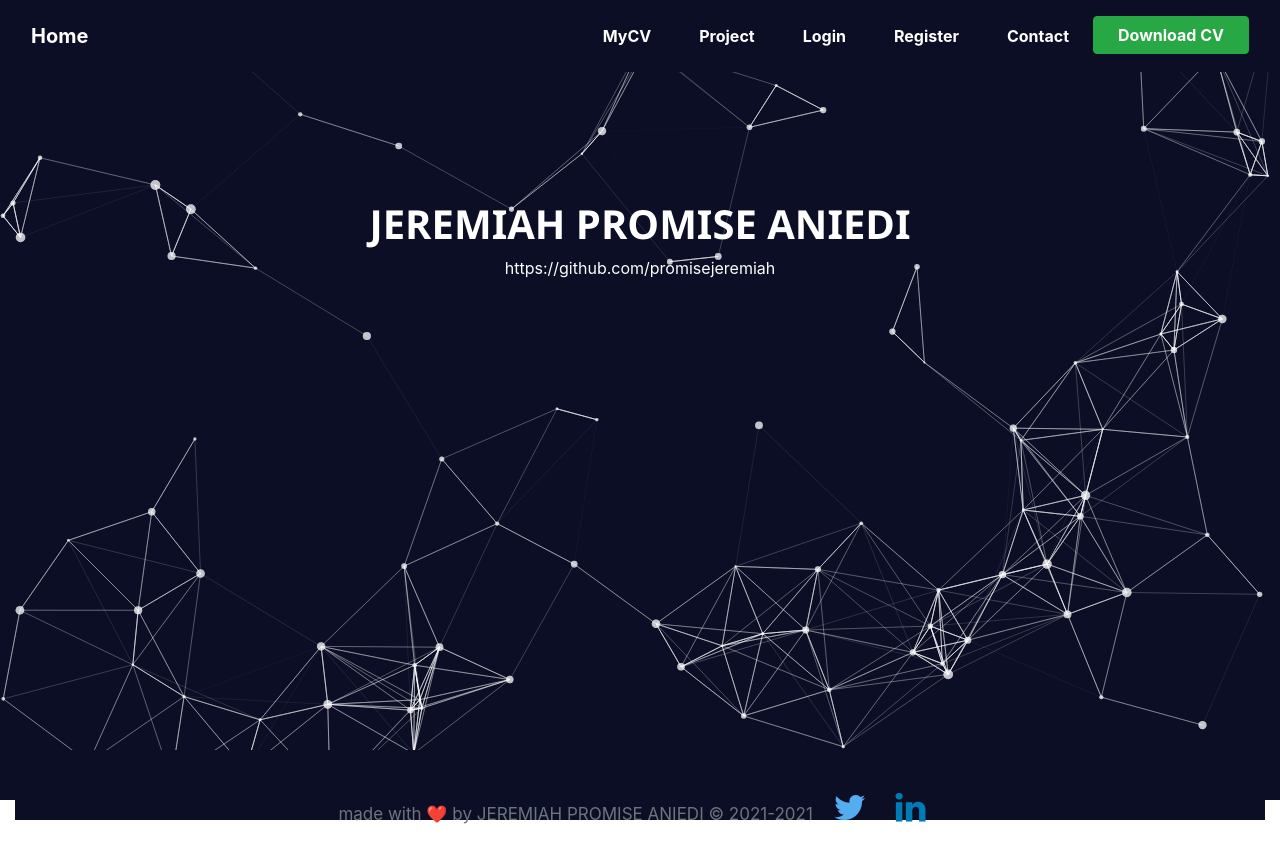
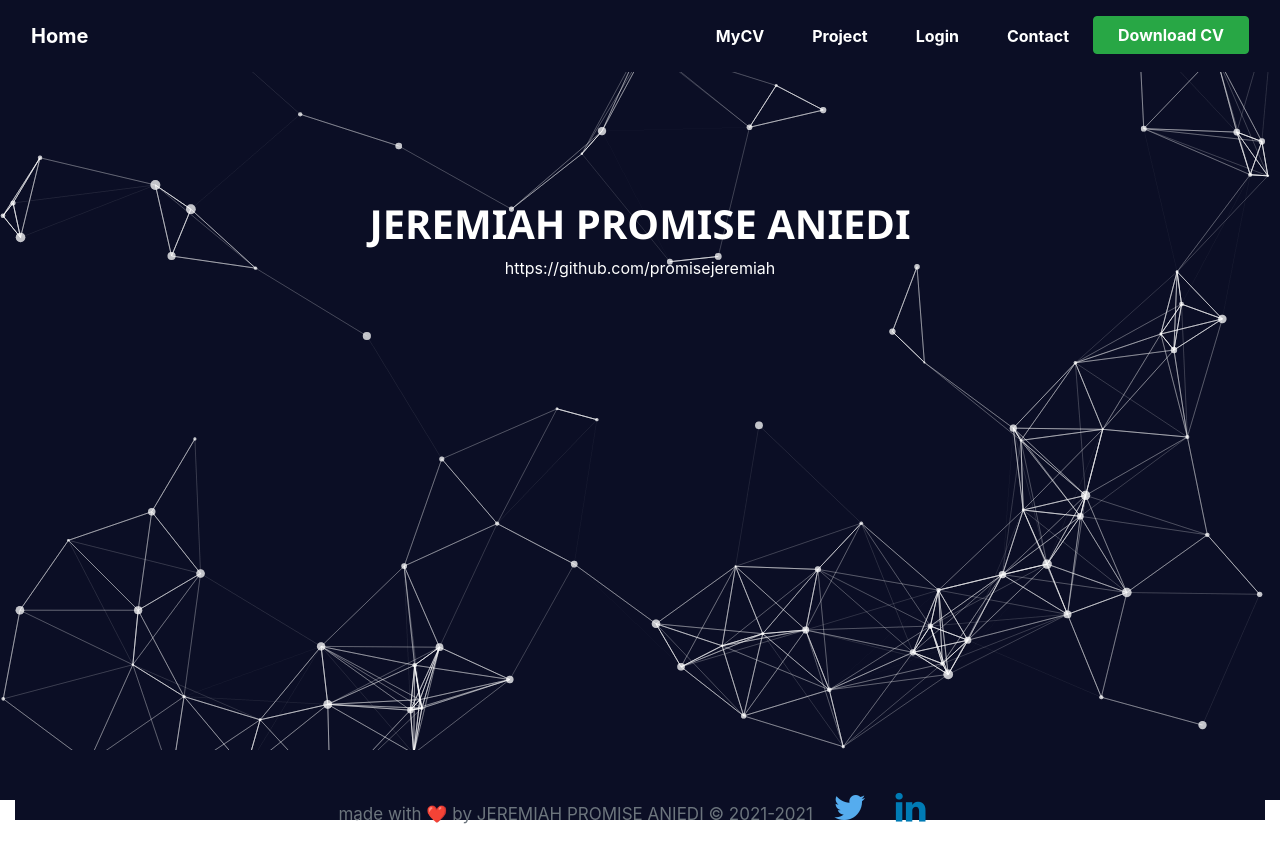
Before and after one commit to promisejeremiah/My-Portfolio, a React (Create React App) app: page / in a window 1280 px wide. Built offline with nearby package versions, Linux system fonts and the light colour scheme.

Commit message:
Update Nav.tsx

```diff
--- a/src/components/Nav.tsx
+++ b/src/components/Nav.tsx
@@ -19,9 +19,6 @@ const Nav = () => {
                         <Link className="nav-link px-4 font-weight-bold" to={"/login"} >Login</Link>
                     </li>
                     <li className="nav-item active">
-                        <Link className="nav-link px-4 font-weight-bold" to={"/register"} >Register</Link>
-                    </li>
-                    <li className="nav-item active">
                         <Link className="nav-link px-4 font-weight-bold" to={"/contact"} >Contact</Link>
                     </li>
                     <li className="nav-item active">
```
